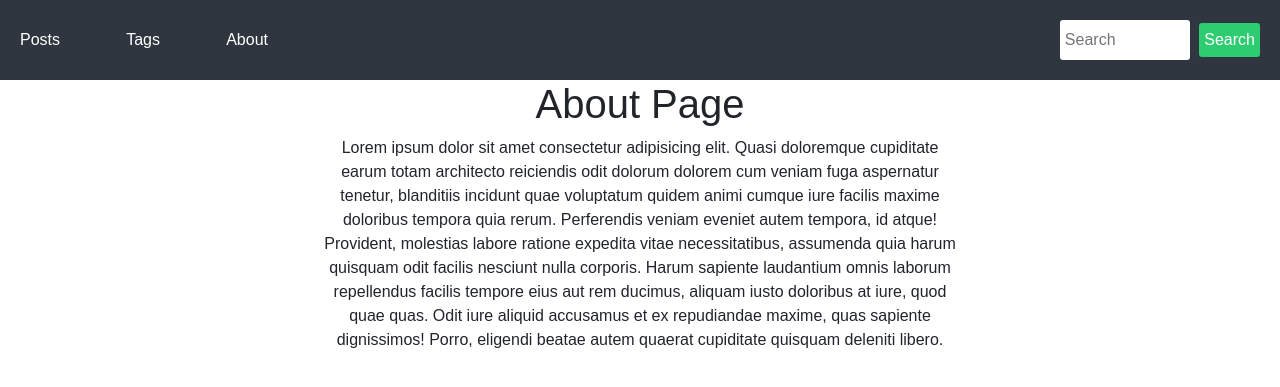
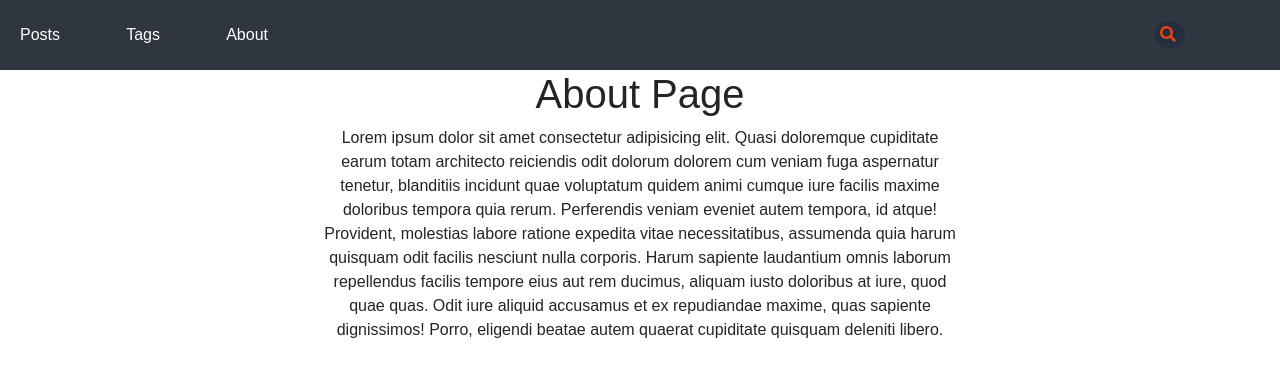
Before and after one commit to DSchMelz/Blog, a Django app: page /about/ in a window 1280 px wide. Shown: the top 387 px of the page. Run offline with Django 3.2, Linux system fonts and the light colour scheme; some libraries are stand-ins or nearby versions.

Commit message:
Изменили search для лэптопа, убрали его же для мобилок.

```diff
--- a/static/css/adaptive.css
+++ b/static/css/adaptive.css
@@ -36,7 +36,7 @@
 }
 
 @media screen and (max-width: 550px) {
-    .nav-urls ul, form {
+    .nav-urls ul, form.not-mobile-form {
         visibility: hidden;
     }
     .nav-urls {
@@ -48,4 +48,7 @@
     .not-mobile-form, .not-mobile-menu {
         display: none;
     }
+    .div-search {
+        display: none;
+    }
 }
--- a/static/css/style.css
+++ b/static/css/style.css
@@ -260,3 +260,66 @@ button.like:hover i {
     transform: rotate(180deg);
     display: none;
 }
+.div-search {
+    display: flex;
+    justify-content: center;
+    align-items: center;
+    width: auto;
+    height: 30px;
+    margin: 0;
+    padding: 0;
+}
+.div-search form .search-input {
+    background-color: #222f3e;
+    border-radius: 40px;
+    width: 0;
+    height: 0;
+    outline: none;
+    transition: 0.25s;
+    margin: 0;
+    color: #fff;
+    padding-left: 10px;
+}
+
+.div-search form .search-input-active {
+    width: 200px;
+    height: 30px;
+    transition: 0.25s;
+}
+
+.fa-search {
+    color: #e84118;
+}
+
+.search-btn {
+    background-color: #222f3e;
+    padding: 5px;
+    border-radius: 50%;
+    margin: 0;
+    position: relative;
+    left: -20px;
+}
+
+.form-btn-active {
+    border:none;
+    background-color: #1dd1a1;
+    outline: none;
+    width: 20px;
+    height: 10px;
+}
+
+.form-btn {
+    visibility: hidden;
+}
+
+.form-btn-active {
+    transition: 0.25s;
+    visibility: visible;
+    width: 60px;
+    background-color: #1dd1a1;
+    height: 30px;
+    border: none;
+    border-radius: 3px;
+    outline: none;
+    cursor: pointer;
+}
--- a/templates/index.html
+++ b/templates/index.html
@@ -49,10 +49,15 @@
               <a href="{% url 'aboutList_url'%}">About</a>
             </li>
           </ul>
-          <form class="not-mobile-form" action="{% url 'postsList_url' %}">
-              <input type="search" placeholder="Search" name="search">
-              <button type="submit" class="btn-search">Search</button>
-          </form>
+          <div class="div-search">
+            <form action="{% url 'postsList_url' %}" class="form-search">
+              <input class="search-input" type="search" placeholder="Search" name="search">
+              <a href="" class="search-btn">
+                <i class="fas fa-search"></i>
+              </a>
+              <button class="form-btn" type="submit">Search</button>
+            </form>
+          </div>
       </nav>
     {% block content %}
         There is no any content for you(
@@ -107,5 +112,14 @@
       this.classList.toggle("menu-btn_active");//присваиваем класс по клику
       nav.classList.toggle("menu-nav_active");
     }
+    var search_txt = document.querySelector(".search-input");
+    var search_btn = document.querySelector(".search-btn");
+    var form_btn = document.querySelector(".form-btn");
+    search_btn.onclick = function(event){
+      event.preventDefault();
+      search_txt.focus();
+      search_txt.classList.toggle("search-input-active");
+      form_btn.classList.toggle("form-btn-active");
+    }
 </script>
 </html>
```
